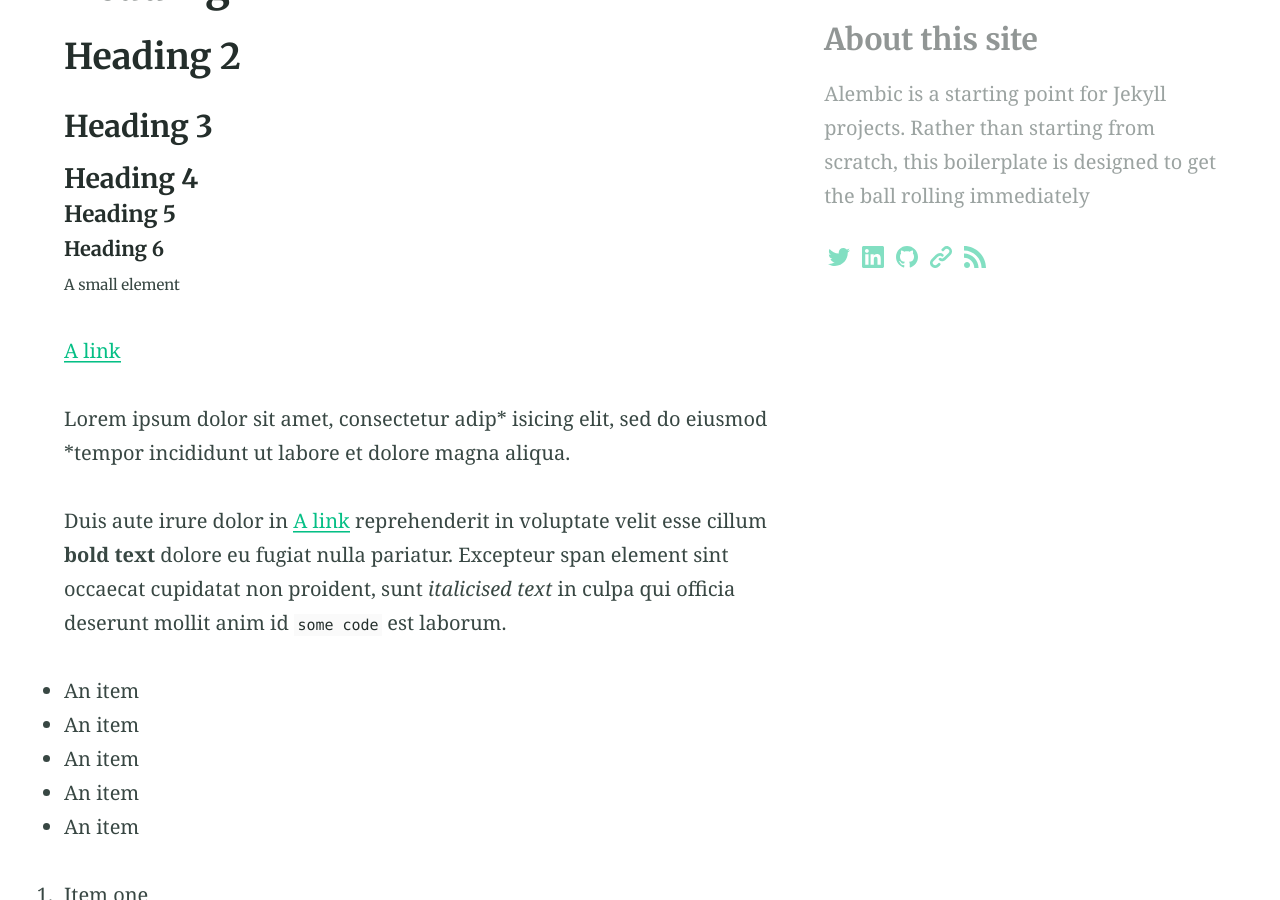
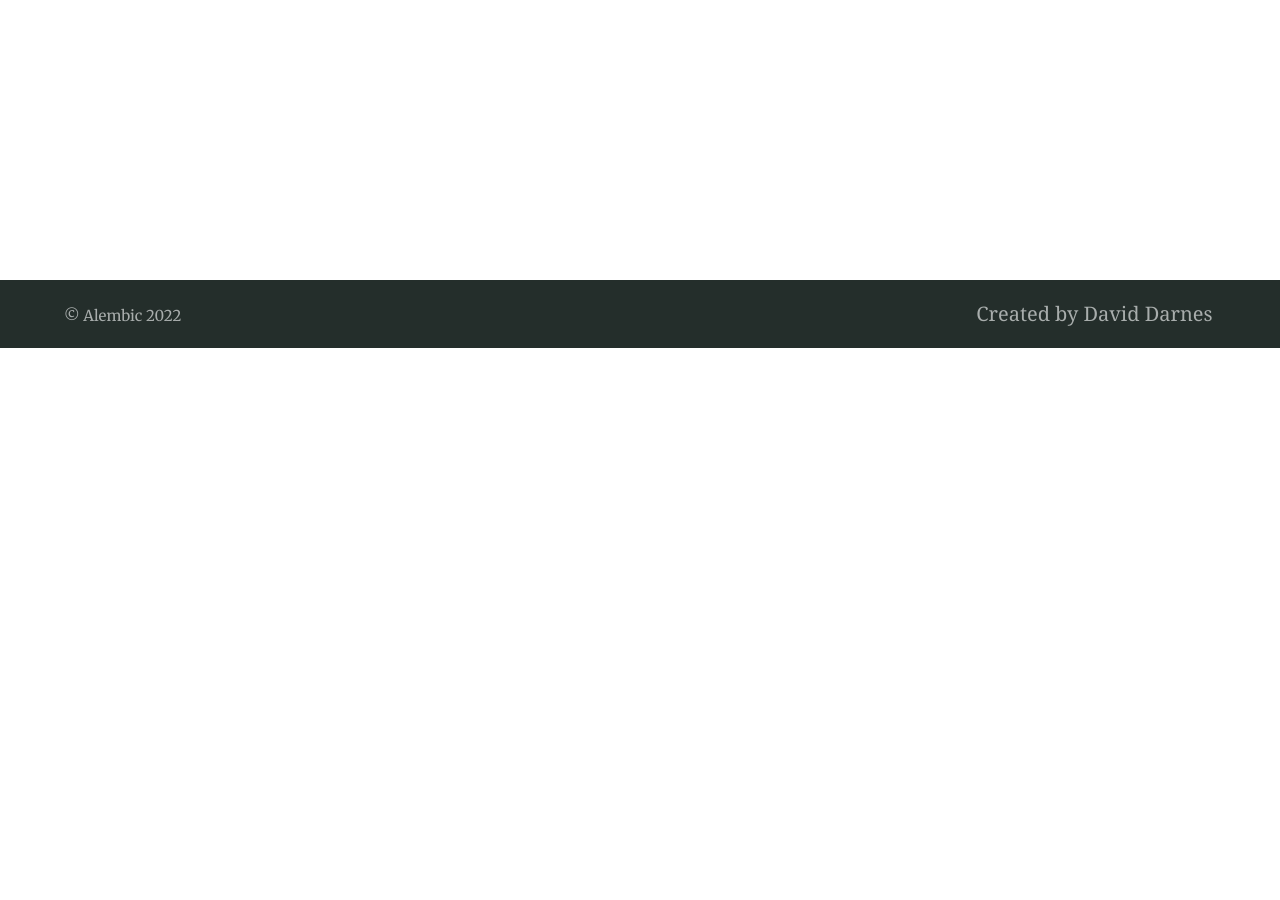
Before and after one commit to siamsc-sbu/siamsc-sbu.github.io, a Jekyll site: the page built from elements.md, in a window 1280 px wide and 900 px high, scrolled down 552 px. Built offline with Jekyll 4.4.1, drawn with Linux system fonts in a browser that asks for light colours; after the commit the page ends 900 px from its top, so only the background shows below that; some of the changed text lies outside the part shown.

````diff
--- a/elements.md
+++ b/elements.md
@@ -1,144 +1,3 @@
 ---
-title: Elements
-feature_text: |
-  A demo of Markdown and HTML includes
-feature_image: "https://picsum.photos/2560/600?image=873"
-excerpt: "A demo of Markdown and HTML includes"
-aside: true
+title: About Us
 ---
-
-# Heading 1
-
-## Heading 2
-
-### Heading 3
-
-#### Heading 4
-
-##### Heading 5
-
-###### Heading 6
-
-<small>A small element</small>
-
-[A link](https://david.darn.es "A link")
-
-Lorem ipsum dolor sit amet, consectetur adip* isicing elit, sed do eiusmod *tempor incididunt ut labore et dolore magna aliqua.
-
-Duis aute irure dolor in [A link](https://david.darn.es "A link") reprehenderit in voluptate velit esse cillum **bold text** dolore eu fugiat nulla pariatur. Excepteur span element sint occaecat cupidatat non proident, sunt _italicised text_ in culpa qui officia deserunt mollit anim id `some code` est laborum.
-
-* An item
-* An item
-* An item
-* An item
-* An item
-
-1. Item one
-2. Item two
-3. Item three
-4. Item four
-5. Item five
-
-> A simple blockquote
-
-Some HTML...
-
-``` html
-<blockquote cite="http://www.imdb.com/title/tt0284978/quotes/qt1375101">
-  <p>You planning a vacation, Mr. Sullivan?</p>
-  <footer>
-    <a href="http://www.imdb.com/title/tt0284978/quotes/qt1375101">Sunways Security Guard</a>
-  </footer>
-</blockquote>
-```
-
-...CSS...
-
-``` css
-blockquote {
-  text-align: center;
-  font-weight: bold;
-}
-blockquote footer {
-  font-size: .8rem;
-}
-```
-
-...and JavaScript
-
-``` js
-const blockquote = document.querySelector("blockquote")
-const bolden = (keyString, string) =>
-  string.replace(new RegExp(keyString, 'g'), '<strong>'+keyString+'</strong>')
-
-blockquote.innerHTML = bolden("Mr. Sullivan", blockquote.innerHTML)
-```
-
-`Single line of code`
-
-## HTML Includes
-
-### Contact form
-
-{% include site-form.html %}
-
-``` html
-{% raw %}{% include site-form.html %}{% endraw %}
-```
-
-### Demo map embed
-
-{% include map.html id="1UT-2Z-Vg_MG_TrS5X2p8SthsJhc" title="Coffee shop map" %}
-
-``` html
-{% raw %}{% include map.html id="XXXXXX" title="Coffee shop map" %}{% endraw %}
-```
-
-### Button include
-
-{% include button.html text="A button" link="https://david.darn.es" %}
-
-{% include button.html text="A button with icon" link="https://twitter.com/daviddarnes" icon="twitter" %}
-
-``` html
-{% raw %}{% include button.html text="A button" link="https://david.darn.es" %}
-{% include button.html text="A button with icon" link="https://twitter.com/daviddarnes" icon="twitter" %}{% endraw %}
-```
-
-### Icon include
-
-{% include icon.html id="twitter" title="twitter" %} [{% include icon.html id="linkedin" title="twitter" %}](https://www.linkedin.com/in/daviddarnes)
-
-``` html
-{% raw %}{% include icon.html id="twitter" title="twitter" %}
-[{% include icon.html id="linkedin" title="twitter" %}](https://www.linkedin.com/in/daviddarnes){% endraw %}
-```
-
-### Video include
-
-{% include video.html id="zrkcGL5H3MU" title="Siteleaf tutorial video" %}
-
-``` html
-{% raw %}{% include video.html id="zrkcGL5H3MU" title="Siteleaf tutorial video" %}{% endraw %}
-```
-
-
-### Image includes
-
-{% include figure.html image="https://picsum.photos/600/800?image=894" caption="Image with caption" width="300" height="800" %}
-
-{% include figure.html image="https://picsum.photos/600/800?image=894" caption="Right aligned image" position="right" width="300" height="800" %}
-
-{% include figure.html image="https://picsum.photos/600/800?image=894" caption="Left aligned image" position="left" width="300" height="800" %}
-
-{% include figure.html image="https://picsum.photos/1600/800?image=894" alt="Image with just alt text" %}
-
-``` html
-{% raw %}{% include figure.html image="https://picsum.photos/600/800?image=894" caption="Image with caption" width="300" height="800" %}
-
-{% include figure.html image="https://picsum.photos/600/800?image=894" caption="Right aligned image" position="right" width="300" height="800" %}
-
-{% include figure.html image="https://picsum.photos/600/800?image=894" caption="Left aligned image" position="left" width="300" height="800" %}
-
-{% include figure.html image="https://picsum.photos/1600/800?image=894" alt="Image with just alt text" %}{% endraw %}
-```
````
